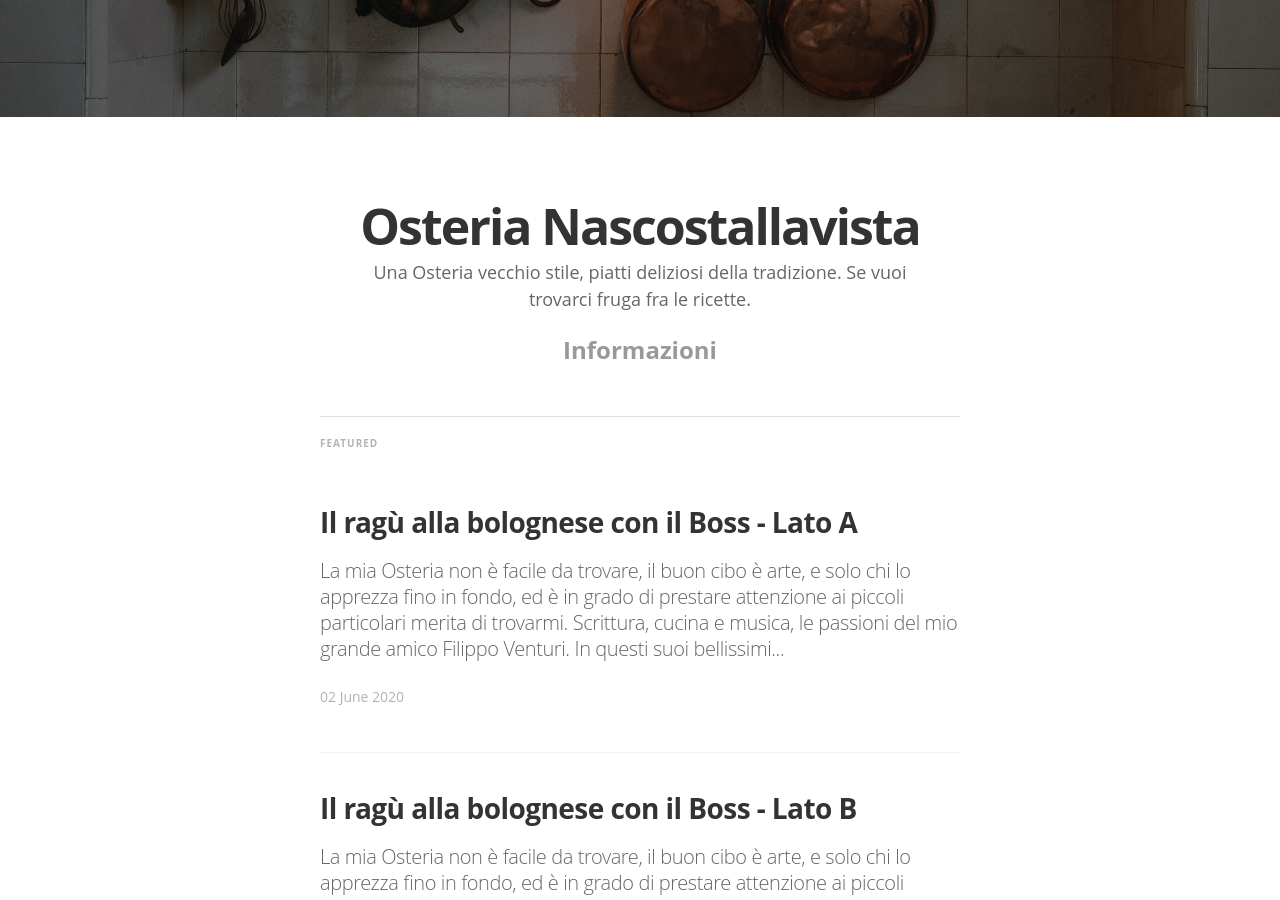
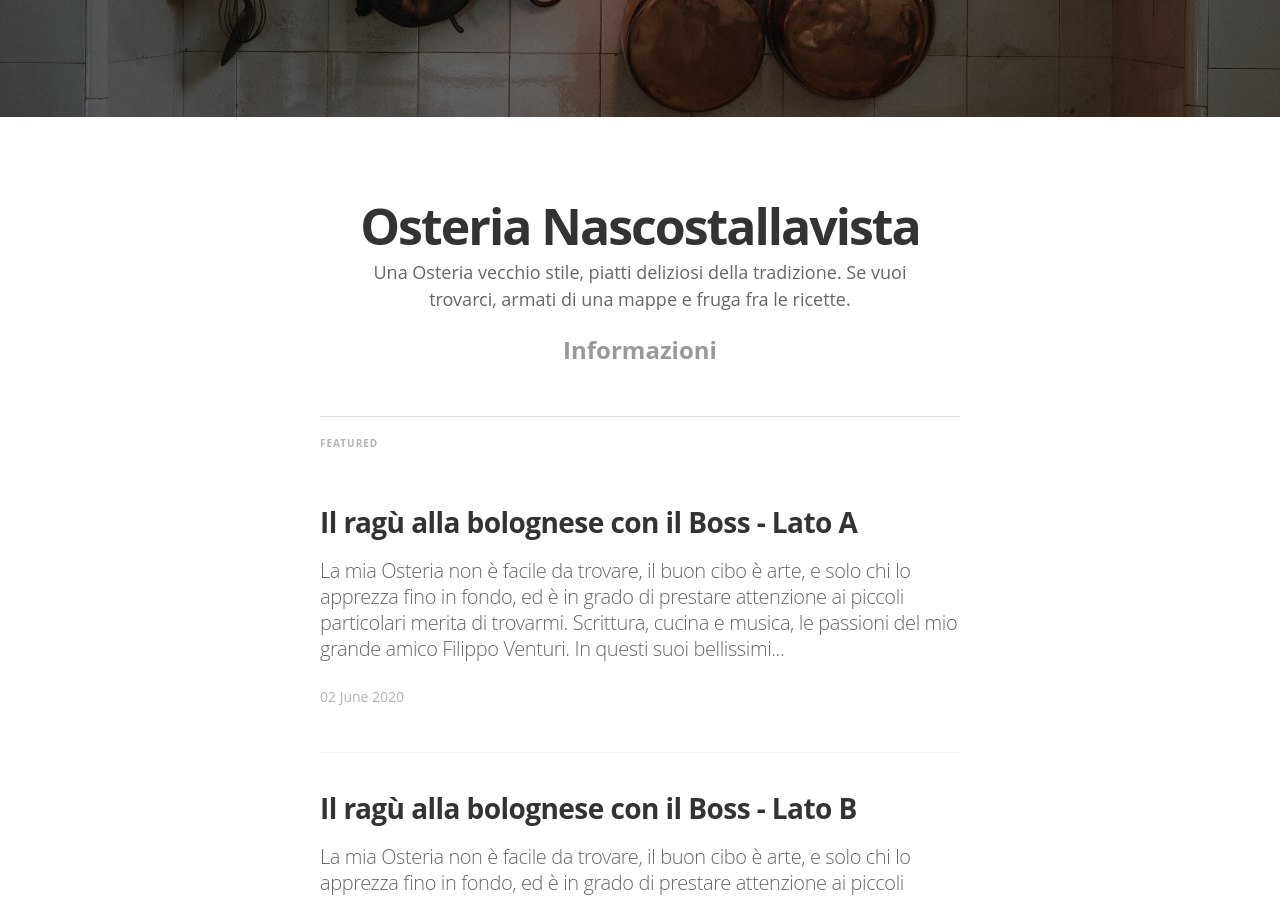
Before and after one commit to TwoBeautifulGeeks/osteria_nascosta, a Jekyll site: the page built from index.html, in a window 1280 px wide and 900 px high, scrolled down 333 px. Built offline with Jekyll 4.4.1, drawn with Linux system fonts in a browser that asks for light colours; nearby versions of some CDN libraries; some web fonts are replaced; the list of posts is cut into pages by our own code.

Commit message:
Cambiata frase iniziale

```diff
--- a/_config.yml
+++ b/_config.yml
@@ -6,7 +6,7 @@ gems:
 # Site settings
 title: "Osteria Nascostallavista"
 description: > # this means to ignore newlines until "email:"
-   Una Osteria vecchio stile, piatti deliziosi della tradizione. Se vuoi trovarci fruga fra le ricette.
+   Una Osteria vecchio stile, piatti deliziosi della tradizione. Se vuoi trovarci, armati di una mappe e fruga fra le ricette.
 
 email: a-mail@mail.mail
 #blog logo
```
